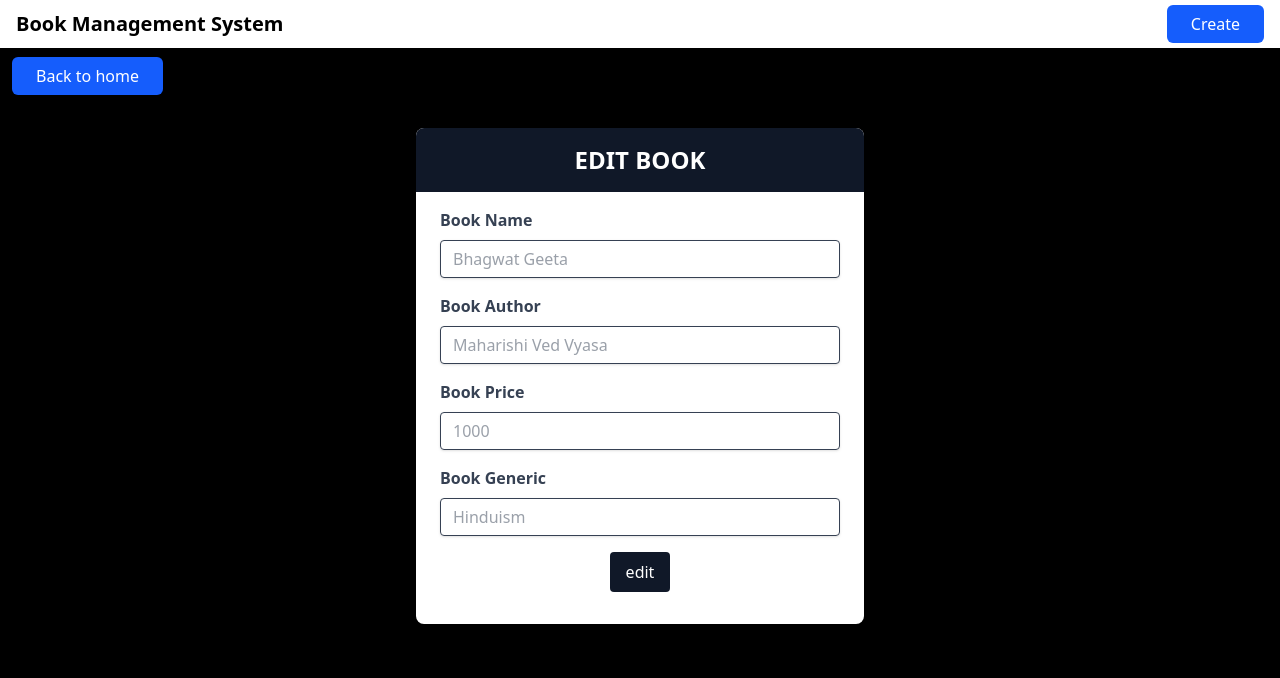
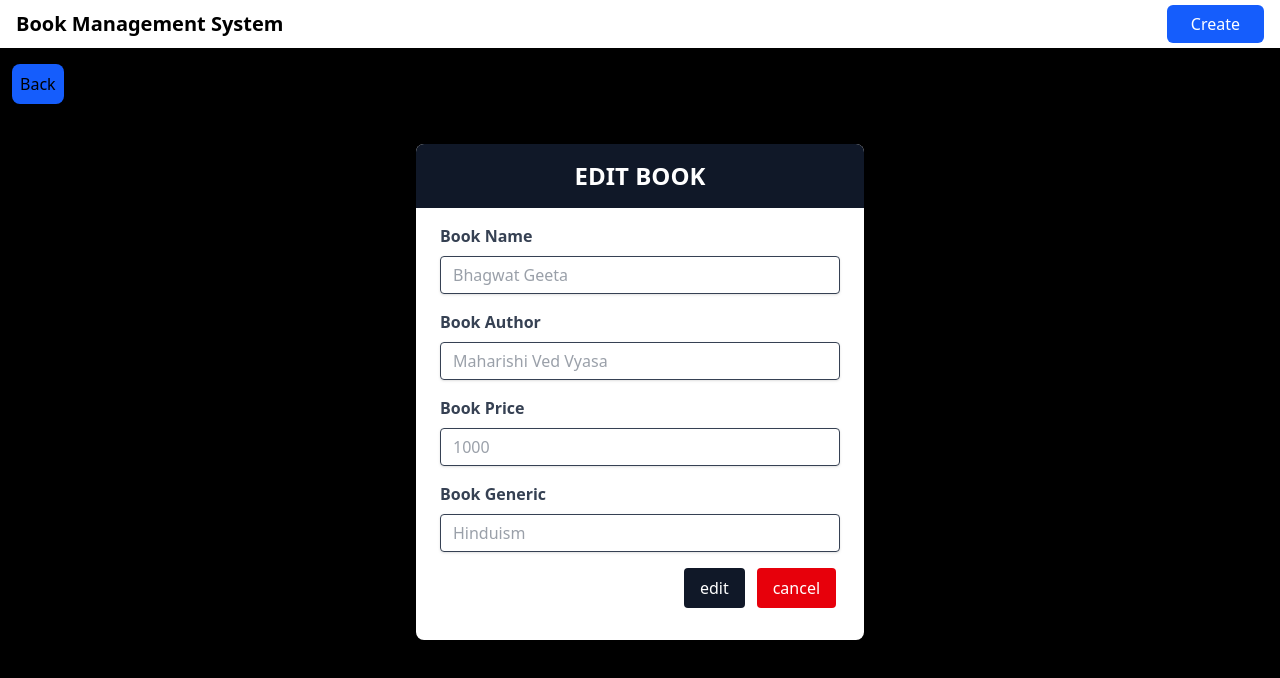
Before and after one commit to Aayushpradhan88-js/Full-Stack-SaaS-development-Course, a React (Vite) app in the folder Book-Management-System/client/: page /edit/1 in a window 1280 px wide. Shown: the top 678 px of the page. Built offline with nearby package versions, Linux system fonts and the light colour scheme.

Commit message:
add cancel feature and back button feature fixing ui

```diff
--- a/Book-Management-System/client/src/pages/CreatePage.jsx
+++ b/Book-Management-System/client/src/pages/CreatePage.jsx
@@ -44,6 +44,15 @@ const CreatePage = () => {
     };
   };
 
+
+  const handleCancel = () => {
+    const confirmCancel = window.confirm("Are you sure do you want to cancel it");
+    if (confirmCancel) {
+      navigate("/");
+    } else {
+      navigate("/");
+    }
+  }
 
   if (loading) {
     return (
@@ -162,7 +171,7 @@ const CreatePage = () => {
                 placeholder="Hinduism" />
             </div>
 
-            <div className="flex items-center justify-center mb-4">
+            <div className="flex ml-60 gap-3 items-center justify-center mb-4">
               <button
                 type="submit"
                 disabled={loading}
@@ -187,6 +196,14 @@ const CreatePage = () => {
                   </>
                 ) : ('create')}
               </button>
+
+
+              <button
+                type='button'
+                onClick={handleCancel}
+                className="bg-red-600 cursor-pointer text-white py-2 px-4 rounded hover:bg-red-700 focus:outline-none focus:shadow-outline ">
+                cancel
+              </button>
             </div>
           </div>
         </div>
--- a/Book-Management-System/client/src/pages/EditPage.jsx
+++ b/Book-Management-System/client/src/pages/EditPage.jsx
@@ -19,7 +19,7 @@ const EditPage = () => {
     e.preventDefault();
     setLoading(true);
     try {
-      const response = await axios.patch(`http://localhost:3000/api/books/${id}`,{
+      const response = await axios.patch(`http://localhost:3000/api/books/${id}`, {
         bookname, bookprice, bookauthor, bookgeneric
       });
       console.log(response)
@@ -38,6 +38,18 @@ const EditPage = () => {
     }
   };
 
+  const handleCancel = () => {
+    const confirmCancel = window.confirm("Are you sure do you want to cancel it");
+    if (confirmCancel) {
+      navigate(`/singlepage/${id}`);
+    } else {
+      navigate(`/singlepage/${id}`);
+    }
+  }
+
+  const handleOnceBack = () => {
+    navigate(-1);
+  }
 
   if (loading) {
     return (
@@ -89,13 +101,15 @@ const EditPage = () => {
   }
 
   return (
-  <div className=" bg-black min-h-screen">
+    <div className=" bg-black min-h-screen">
       <NavBar />
-      <Link to="/">
         <div className='mt-4  ml-3'>
-          <Button title="Back to home" />
+          <button
+          type='button'
+          onClick={handleOnceBack}
+          className='bg-blue-600 p-2 cursor-pointer rounded-lg'>Back</button>
         </div>
-      </Link>
+
 
       <form onSubmit={editBook}>
         <div className="max-w-md mx-auto mt-10 bg-white shadow-lg rounded-lg overflow-hidden">
@@ -156,11 +170,11 @@ const EditPage = () => {
                 placeholder="Hinduism" />
             </div>
 
-            <div className="flex items-center justify-center mb-4">
+            <div className="flex ml-60 gap-3 items-center justify-center mb-4">
               <button
                 type="submit"
                 disabled={loading}
-                className="bg-gray-900 cursor-pointer text-white py-2 px-4 rounded hover:bg-gray-800 focus:outline-none focus:shadow-outline" type="submit">
+                className="bg-gray-900 cursor-pointer text-white py-2 px-4 rounded hover:bg-gray-800 focus:outline-none focus:shadow-outline">
                 {loading ? (
                   <>
                     <div aria-label="Loading..." role="status"><svg className="h-12 w-12 animate-spin stroke-gray-500" viewBox="0 0 256 256">
@@ -181,6 +195,13 @@ const EditPage = () => {
                   </>
                 ) : ('edit')}
               </button>
+
+              <button
+                type='button'
+                onClick={handleCancel}
+                className="bg-red-600 cursor-pointer text-white py-2 px-4 rounded hover:bg-red-700 focus:outline-none focus:shadow-outline ">
+                cancel
+              </button>
             </div>
           </div>
         </div>
--- a/Book-Management-System/client/src/pages/SinglePage.jsx
+++ b/Book-Management-System/client/src/pages/SinglePage.jsx
@@ -36,6 +36,9 @@ const SinglePage = () => {
       alert("unable to delete")
       setLoading(false);
     }
+  }
+  const handleOnceBack = () => {
+    navigate(-1);
   }
 
   //loading animation
@@ -92,7 +95,14 @@ const SinglePage = () => {
   return (
     <>
       <NavBar />
+
       <div className="min-h-screen bg-gray-900 flex items-center justify-center p-4">
+
+         <button
+          type='button'
+          onClick={handleOnceBack}
+          className='bg-blue-600 p-2 cursor-pointer rounded-lg'>Back</button>
+
         <div className="bg-white rounded-lg shadow-2xl overflow-hidden max-w-md w-full">
           <h1 className='font-bold text-center text-4xl p-30 bg-gray-800 text-white'>{book.bookgeneric}</h1>
           {/* Book Details */}
```
